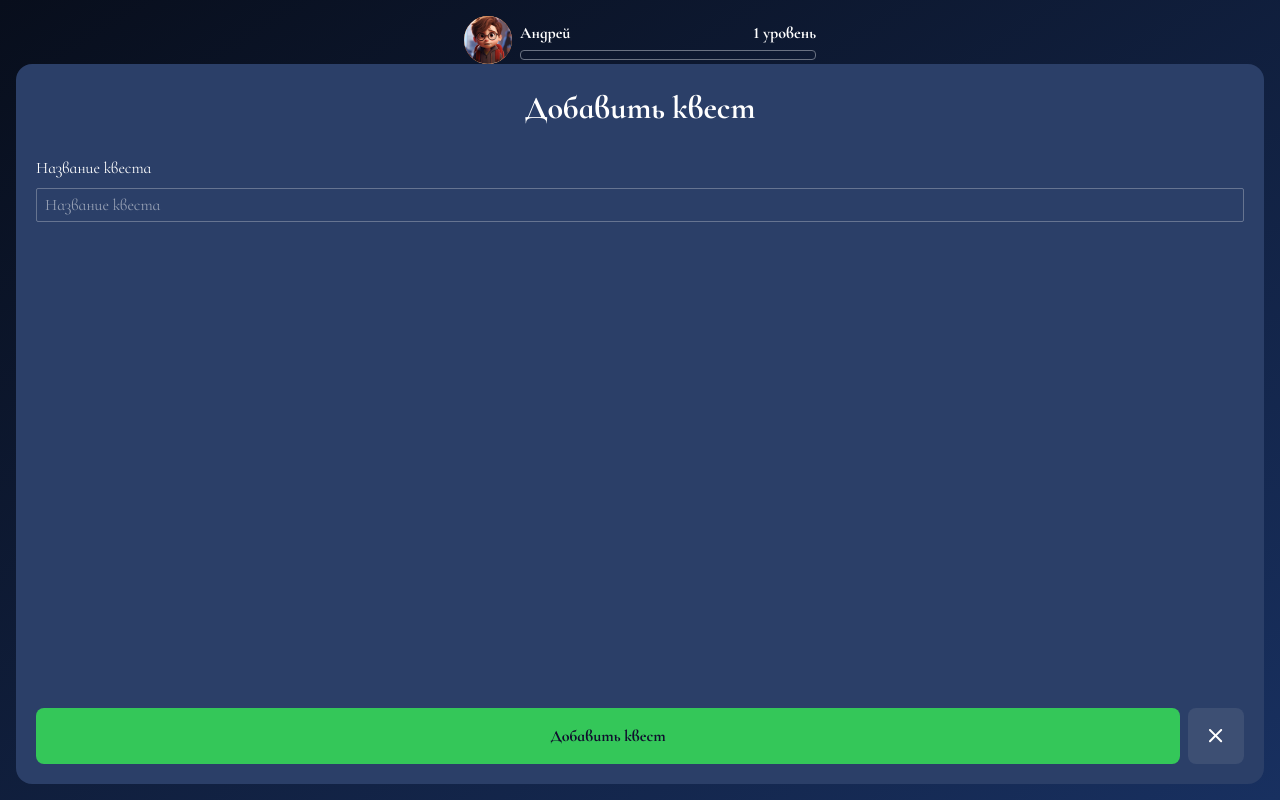
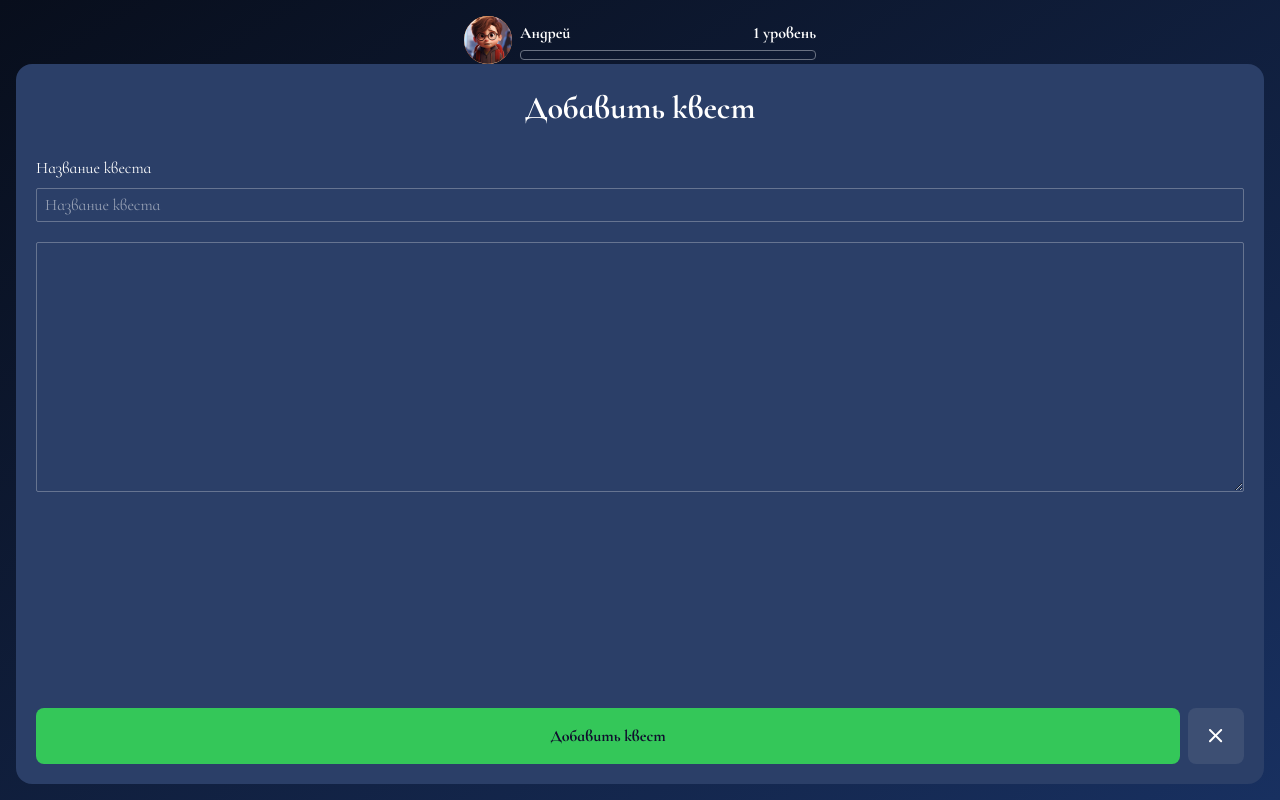
Before and after one commit to Andrey999K/workbook-frontend, a Next.js app: page /quests in a window 1280 px wide. Both pictures are taken after a click on the button 1236 px from the left and 756 px from the top of the page. Built offline with nearby package versions, Linux system fonts and the light colour scheme.

Commit message:
feat(frontend): add component Textarea

```diff
--- a/src/components/AddQuestButton.tsx
+++ b/src/components/AddQuestButton.tsx
@@ -4,6 +4,7 @@ import { Icon } from "@/src/components/Icon";
 import { ChangeEvent, useState } from "react";
 import { Input } from "@/src/components/Input";
 import { useQuestsStore } from "../store";
+import { Textarea } from "@/src/components/Textarea";
 
 const initialTaskState = {
   title: "",
@@ -57,6 +58,7 @@ export const AddQuestButton = () => {
         <h3 className="font-bold text-[32px]">Добавить квест</h3>
         <div className="flex flex-col gap-5 w-full">
           <Input label="Название квеста" onChange={handleInputName} />
+          <Textarea />
         </div>
         <div className="flex gap-2 w-full mt-auto">
           <button
--- /dev/null
+++ b/src/components/Textarea.tsx
@@ -0,0 +1,21 @@
+import { InputProps } from "@/src/types/InputProps";
+
+export const Textarea = ({
+  label,
+  placeholder,
+  onChange,
+}: InputProps<HTMLTextAreaElement>) => {
+  return (
+    <div>
+      <textarea
+        className="border-[1px] border-solid border-[#EFEFEF]/30 w-full py-1 px-2 rounded-xs outline-none"
+        name=""
+        id=""
+        cols={30}
+        rows={10}
+        placeholder={placeholder || label || ""}
+        onChange={onChange}
+      ></textarea>
+    </div>
+  );
+};
```
